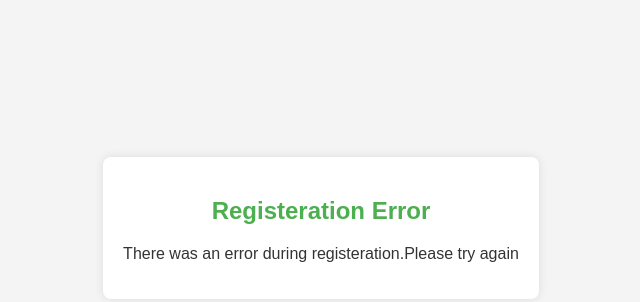
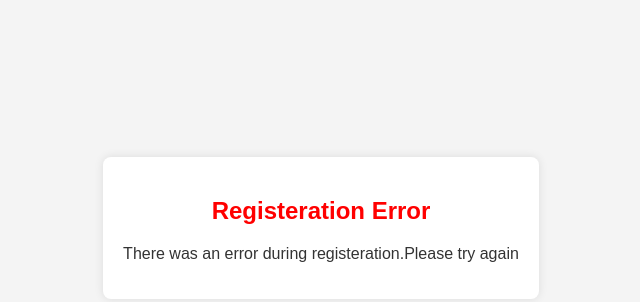
Before and after one commit to Kavinchakravarthi/Registration-form, a website: page pages/error.html in a window 1280 px wide. Shown: the part 172-474 px from the top of the page, without its empty margins (319-959 px from the left). Drawn offline with Linux system fonts and the light colour scheme.

Commit message:
Update error.html

```diff
--- a/pages/error.html
+++ b/pages/error.html
@@ -25,7 +25,7 @@ div {
 }
 
 h2 {
-    color: #4caf50;
+    color: red;
 }
 
 p {
```
